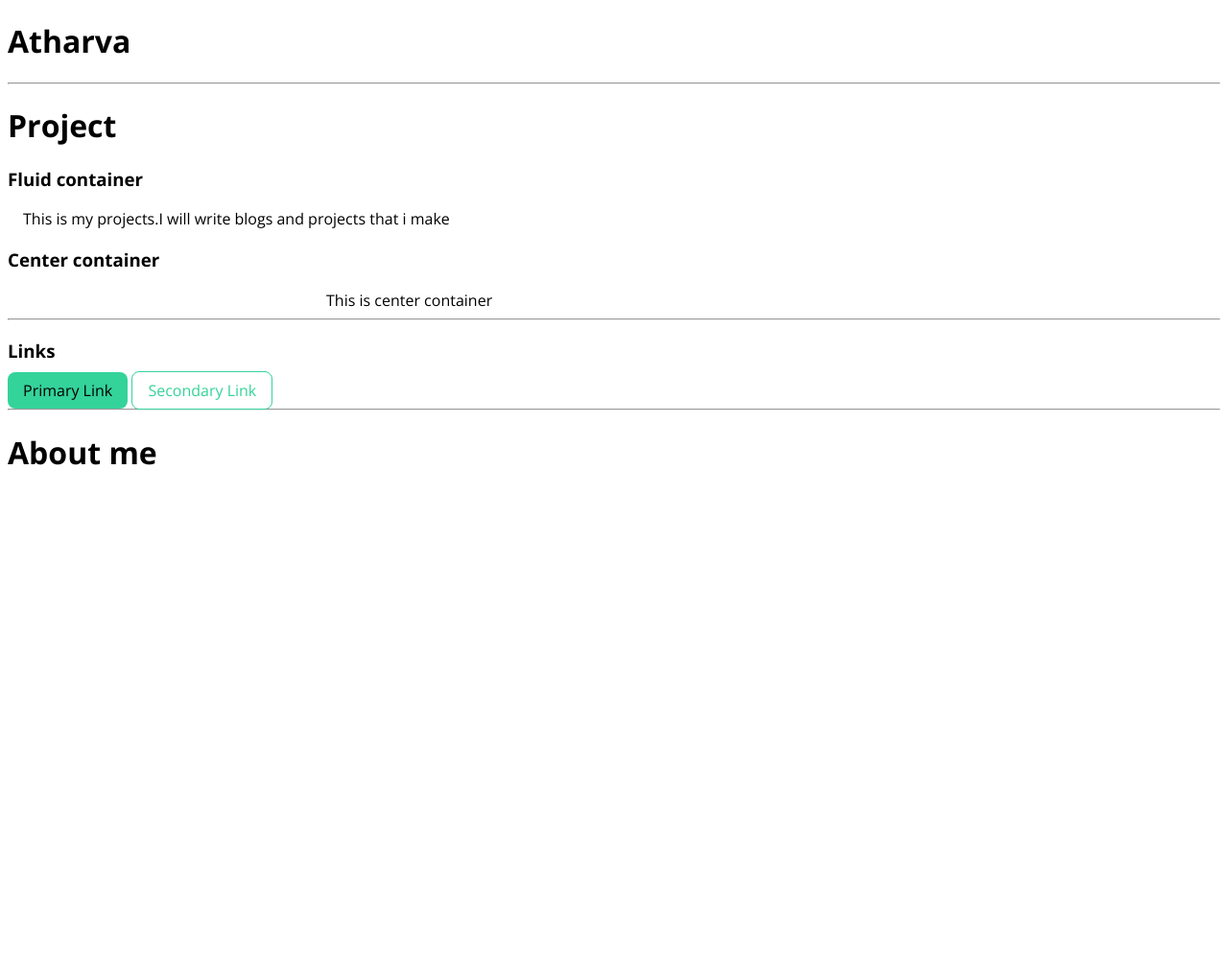
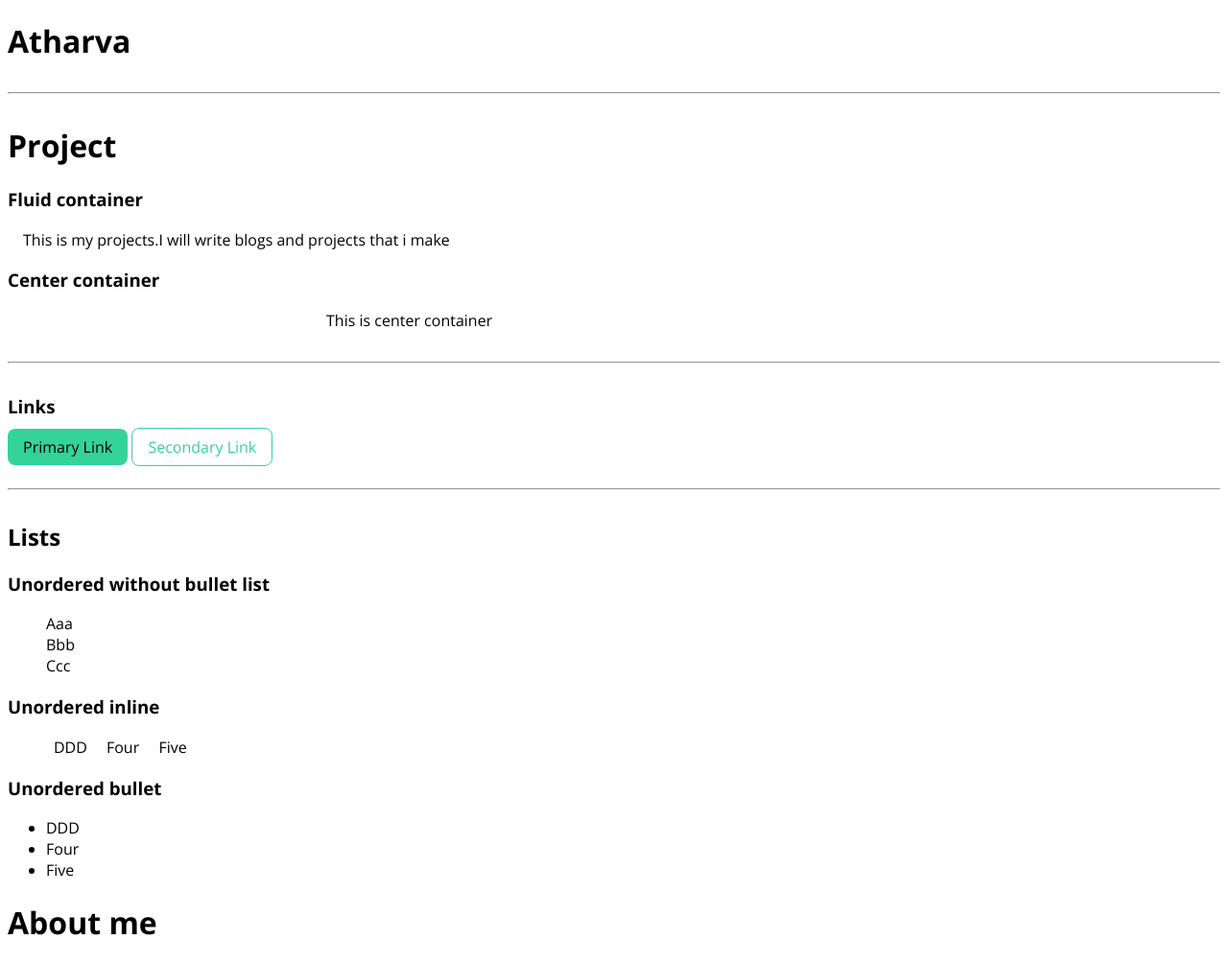
Before and after one commit to Atharva-77/Atharva_Shirode_Portfolio, a plain HTML site: page index.html in a window 1280 px wide. Shown: the whole page at 96% size. Before the commit the page ends 800 px from the top, so only its background shows below. Drawn offline with nearby package versions, Linux system fonts and the light colour scheme.

Commit message:
List added

```diff
--- a/index.css
+++ b/index.css
@@ -8,6 +8,10 @@
 body
 {
     font-family: 'Open Sans', sans-serif;
+}
+hr
+{
+    margin: 2rem 0rem;
 }
 
 .container
@@ -38,3 +42,12 @@ body
     border-radius: 0.5rem;
     border: 1px solid var(--primary-color);
 }
+.list-non-bullet
+{
+    list-style:none;
+}
+.list-inline
+{
+    display: inline;
+    padding: 0rem 0.5rem;
+}
--- a/index.html
+++ b/index.html
@@ -25,6 +25,28 @@
         <a class="link link-secondary"href="/">Secondary Link</a>
     <hr>
 
+    <h2>Lists<h2/>
+        <h3>Unordered without bullet list</h3>
+        <ul class="list-non-bullet">
+           <li>Aaa</li>
+           <li>Bbb</li>
+           <li>Ccc</li>
+        </ul>
+
+        <h3>Unordered inline</h3>
+        <ul>
+            <li class="list-inline">DDD</li>
+            <li class="list-inline">Four</li>
+            <li class="list-inline">Five</li>
+        </ul>
+
+        <h3>Unordered bullet</h3>
+        <ul>
+            <li>DDD</li>
+            <li>Four</li>
+            <li>Five</li>
+         </ul>
+
     <h1>About me </h1>
 </body>
 </html>
```
